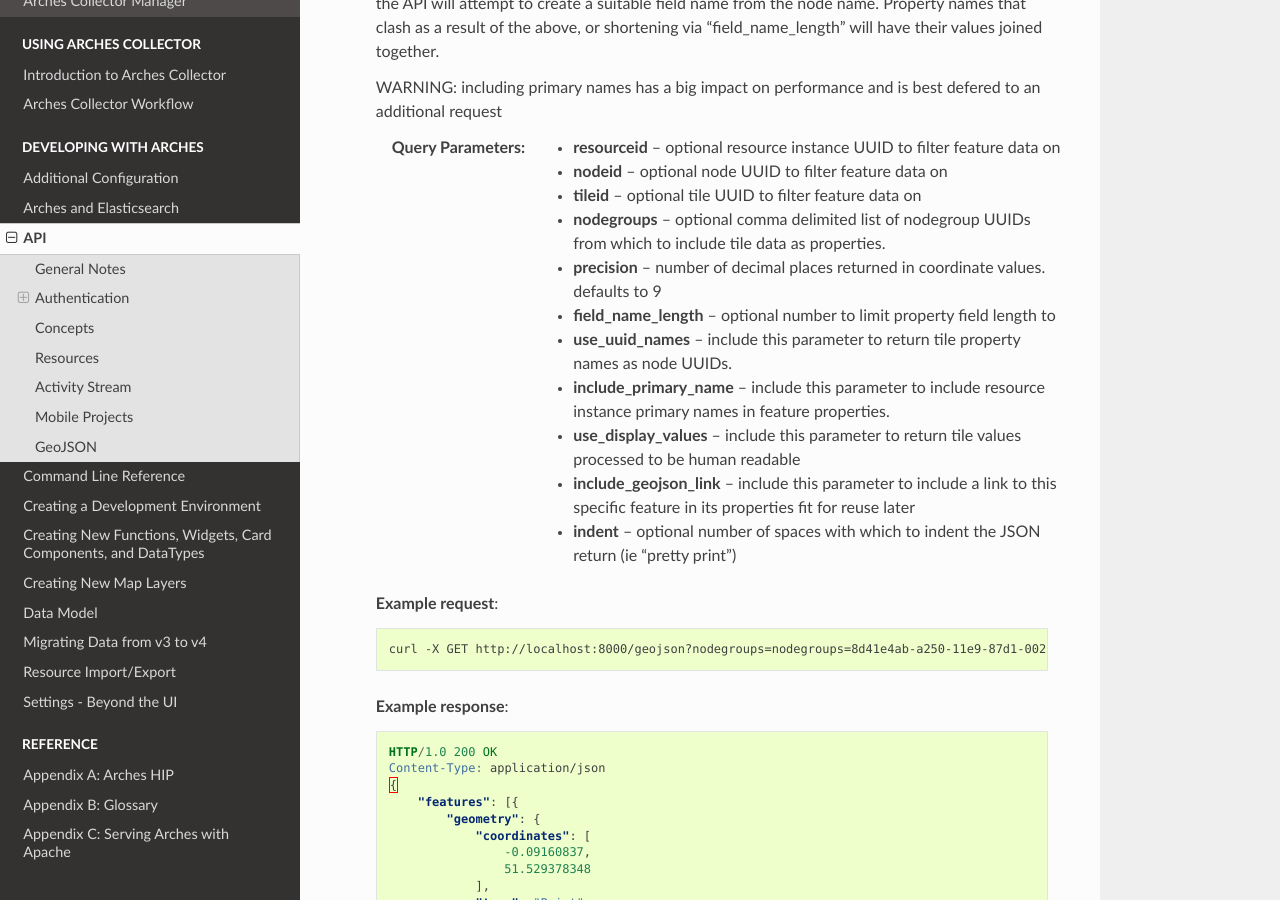
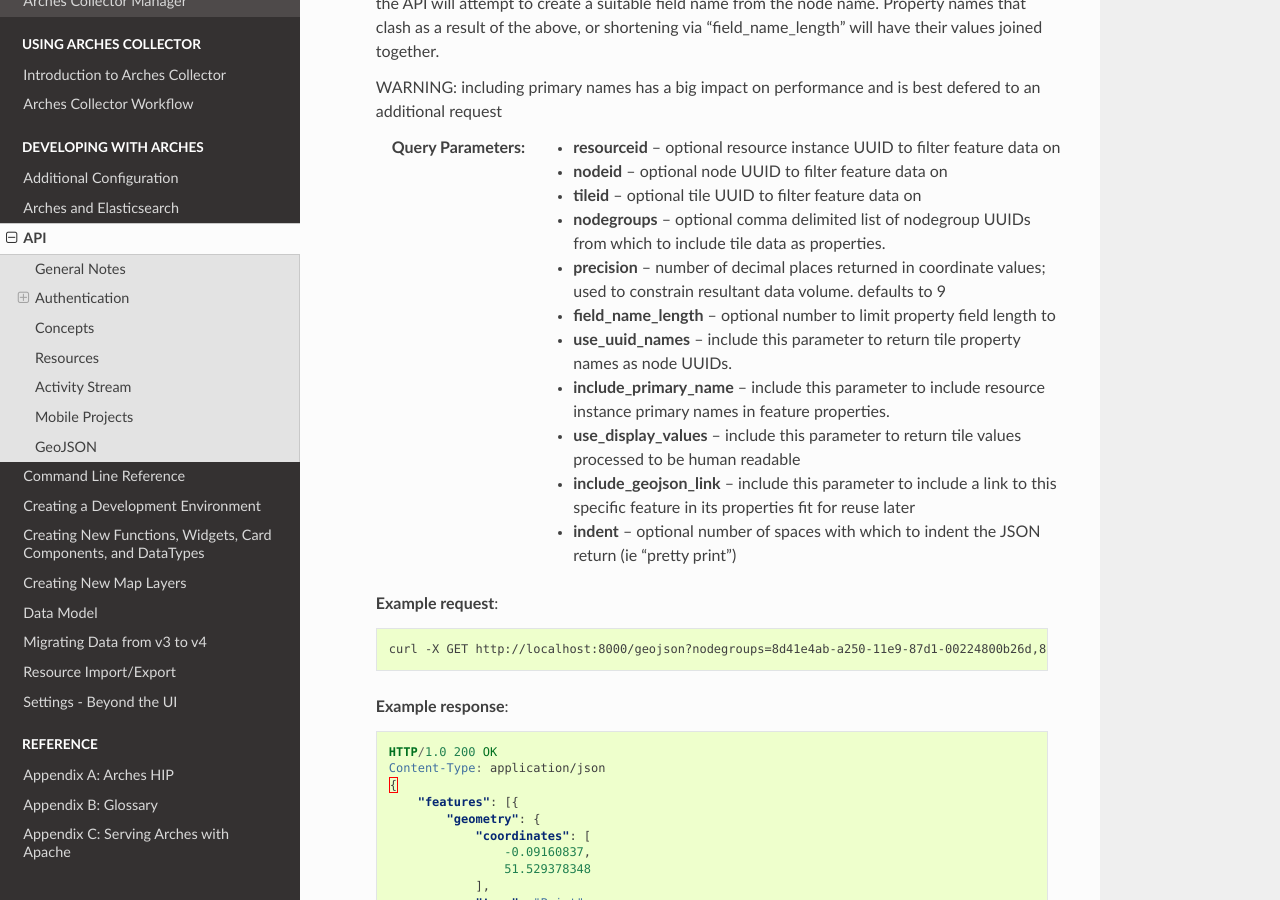
Before and after one commit to archesproject/arches-docs, a Sphinx documentation site: the page built from docs/api.txt, in a window 1280 px wide and 900 px high, scrolled down 14581 px. Built offline with Sphinx 7.4.7 and the Read the Docs theme 2.0.0, drawn with Linux system fonts in a browser that asks for light colours.

Commit message:
adds fixes for geojson api docs

```diff
--- a/docs/api.txt
+++ b/docs/api.txt
@@ -868,7 +868,7 @@
     :query nodeid: optional node UUID to filter feature data on
     :query tileid: optional tile UUID to filter feature data on
     :query nodegroups: optional comma delimited list of nodegroup UUIDs from which to include tile data as properties.
-    :query precision: number of decimal places returned in coordinate values. defaults to 9
+    :query precision: number of decimal places returned in coordinate values; used to constrain resultant data volume. defaults to 9
     :query field_name_length: optional number to limit property field length to
     :query use_uuid_names: include this parameter to return tile property names as node UUIDs.
     :query include_primary_name: include this parameter to include resource instance primary names in feature properties.
@@ -880,7 +880,7 @@
 
     .. code-block:: none
 
-        curl -X GET http://localhost:8000/geojson?nodegroups=nodegroups=8d41e4ab-a250-11e9-87d1-00224800b26d,8d41e4c0-a250-11e9-a7e3-00224800b26d&nodeid=8d41e4d6-a250-11e9-accd-00224800b26d&use_display_values=true&indent=2
+        curl -X GET http://localhost:8000/geojson?nodegroups=8d41e4ab-a250-11e9-87d1-00224800b26d,8d41e4c0-a250-11e9-a7e3-00224800b26d&nodeid=8d41e4d6-a250-11e9-accd-00224800b26d&use_display_values=true&indent=2
 
 
     **Example response**:
```
